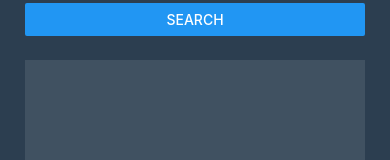
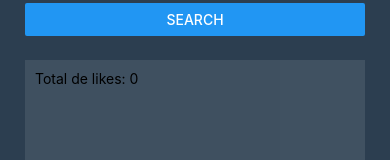
Before and after one commit to andrelinos/performanceapp, a React Native app: screen / in a window 390 px wide. Shown: the part 171-331 px from the top of the page. Built offline with nearby package versions, Linux system fonts and the light colour scheme.

Commit message:
Add: memo, reduce e useMemo

```diff
--- a/src/components/FriendList.tsx
+++ b/src/components/FriendList.tsx
@@ -1,5 +1,5 @@
-import React from 'react';
-import { View } from 'react-native';
+import React, { useMemo } from 'react';
+import { View, Text } from 'react-native';
 
 import { Friend } from './Friend';
 
@@ -12,8 +12,17 @@ interface FriendProps {
 }
 
 export function FriendList({ data }: FriendProps) {
+    const totalLikes = useMemo(() => {
+        // likes = acumulador
+        // friend = de onde vai pegar os valores para memorizar
+        return data.reduce((likes, friend) => {
+            return likes + friend.likes;
+        }, 0);
+    }, [data]);
+
     return (
         <View>
+            <Text>Total de likes: {totalLikes}</Text>
             {data.map((friend) => (
                 <Friend key={String(friend.id)} data={friend} />
             ))}
```
